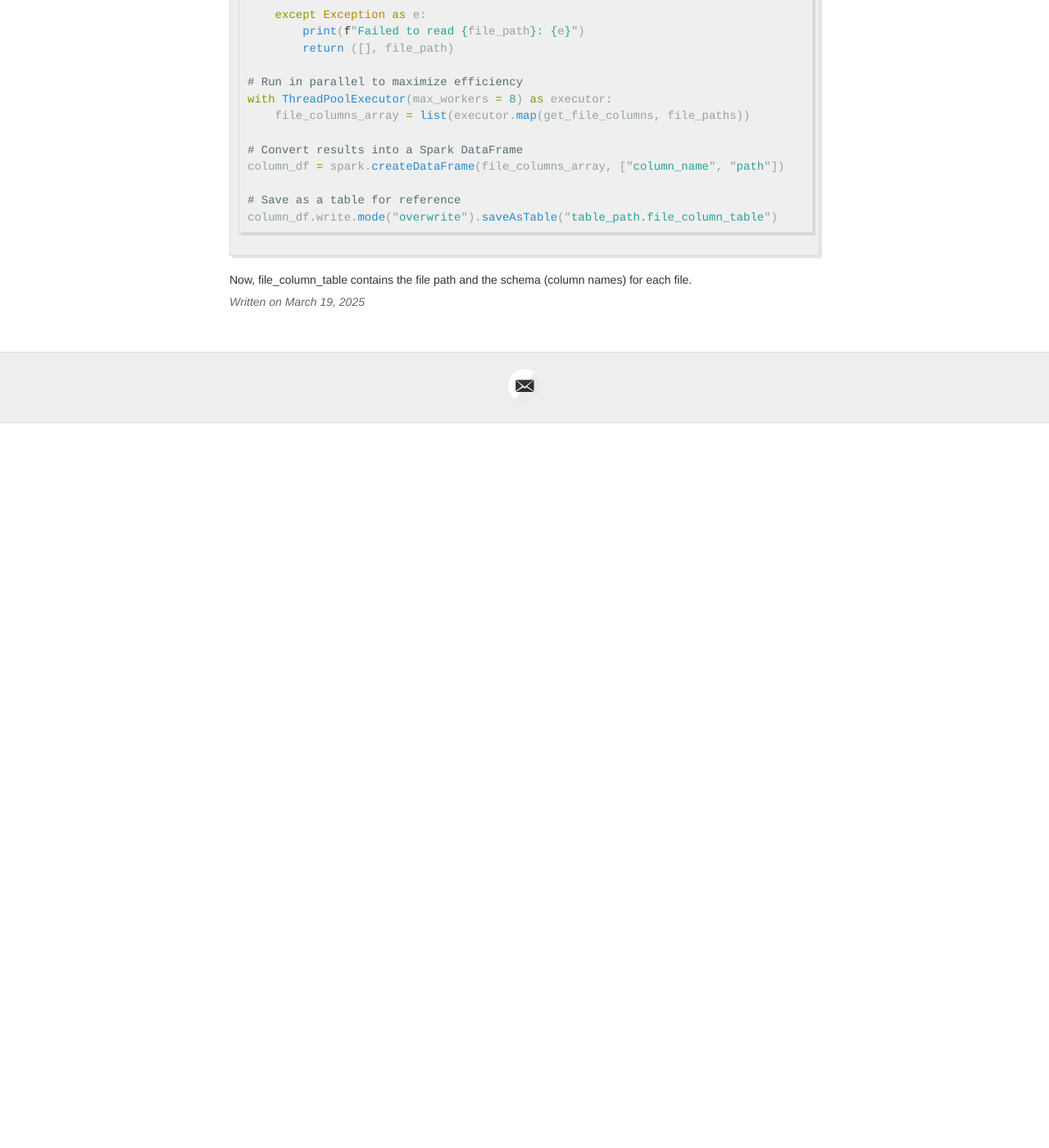
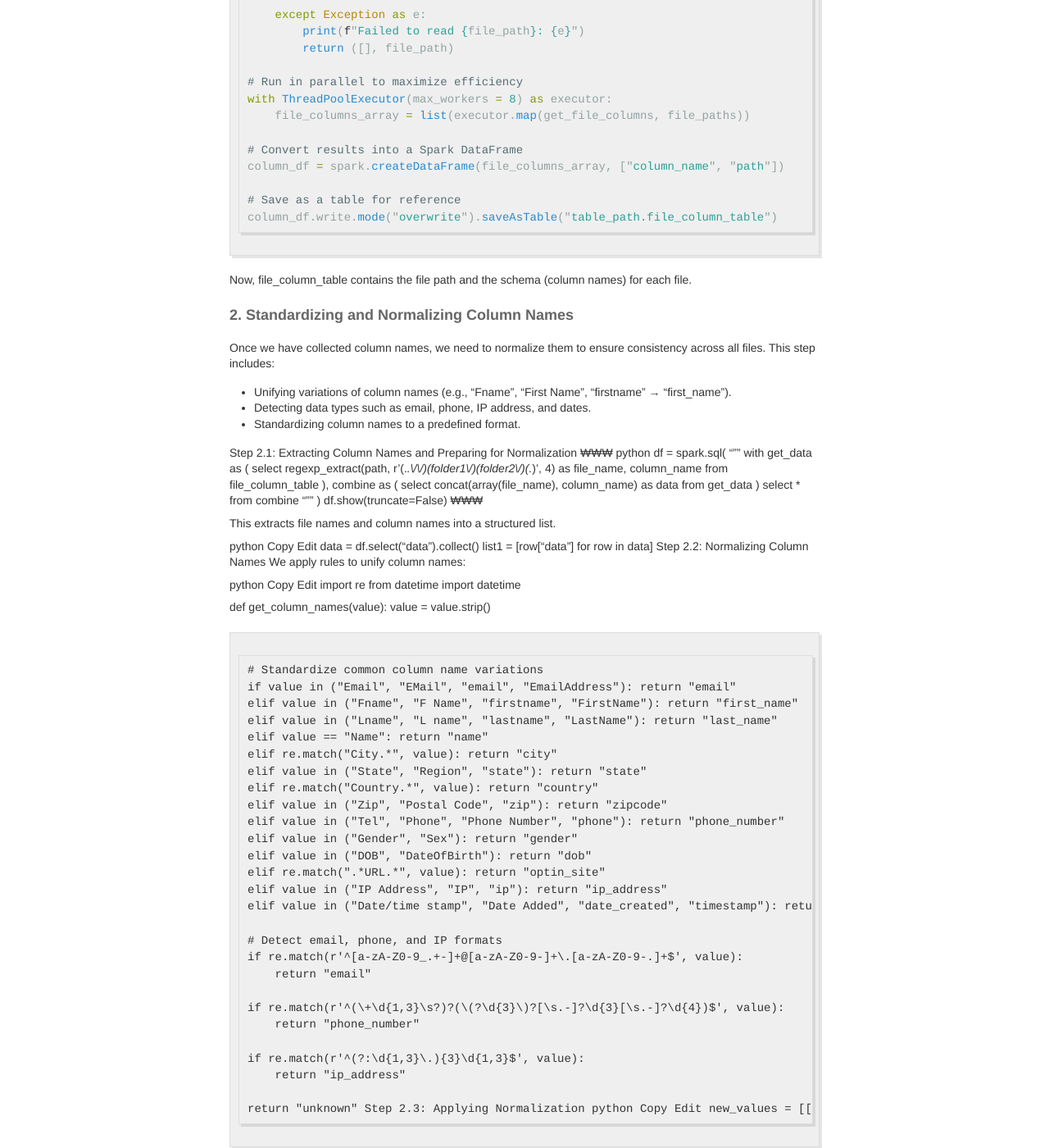
Before and after one commit to noahtjkim/noahtjkim.github.io, a Jekyll site: the page built from _posts/2025-03-19-Processing-Large_Datasets-in-Databricks-for-Data-Warehouse-Integration.md, in a window 1280 px wide and 1400 px high, scrolled down 1277 px. Shown: the whole window at 82% size. Built offline with Jekyll 4.4.1, drawn with Linux system fonts in a browser that asks for light colours; before the commit the page ends 1793 px from its top, so only the background shows below that.

Commit message:
Update 2025-03-19-Processing-Large_Datasets-in-Databricks-for-Data-Warehouse-Integration.md

````diff
--- a/_posts/2025-03-19-Processing-Large_Datasets-in-Databricks-for-Data-Warehouse-Integration.md
+++ b/_posts/2025-03-19-Processing-Large_Datasets-in-Databricks-for-Data-Warehouse-Integration.md
@@ -63,3 +63,87 @@ column_df = spark.createDataFrame(file_columns_array, ["column_name", "path"])
 column_df.write.mode("overwrite").saveAsTable("table_path.file_column_table")
 ```
 Now, file_column_table contains the file path and the schema (column names) for each file.
+
+#### 2. Standardizing and Normalizing Column Names
+Once we have collected column names, we need to normalize them to ensure consistency across all files. This step includes:
+
+- Unifying variations of column names (e.g., "Fname", "First Name", "firstname" → "first_name").
+- Detecting data types such as email, phone, IP address, and dates.
+- Standardizing column names to a predefined format.
+
+Step 2.1: Extracting Column Names and Preparing for Normalization
+₩₩₩ python
+df = spark.sql(
+    """
+    with get_data as (
+        select
+            regexp_extract(path, r'(.*.\/\/)(folder1\/)(folder2\/)(.*)', 4) as file_name,
+            column_name
+        from file_column_table
+    ),
+    combine as (
+        select
+            concat(array(file_name), column_name) as data
+        from get_data
+    )
+    select *
+    from combine
+    """
+)
+df.show(truncate=False)
+₩₩₩
+
+
+This extracts file names and column names into a structured list.
+
+python
+Copy
+Edit
+data = df.select("data").collect()
+list1 = [row["data"] for row in data]
+Step 2.2: Normalizing Column Names
+We apply rules to unify column names:
+
+python
+Copy
+Edit
+import re
+from datetime import datetime
+
+def get_column_names(value):
+    value = value.strip()
+
+    # Standardize common column name variations
+    if value in ("Email", "EMail", "email", "EmailAddress"): return "email"
+    elif value in ("Fname", "F Name", "firstname", "FirstName"): return "first_name"
+    elif value in ("Lname", "L name", "lastname", "LastName"): return "last_name"
+    elif value == "Name": return "name"
+    elif re.match("City.*", value): return "city"
+    elif value in ("State", "Region", "state"): return "state"
+    elif re.match("Country.*", value): return "country"
+    elif value in ("Zip", "Postal Code", "zip"): return "zipcode"
+    elif value in ("Tel", "Phone", "Phone Number", "phone"): return "phone_number"
+    elif value in ("Gender", "Sex"): return "gender"
+    elif value in ("DOB", "DateOfBirth"): return "dob"
+    elif re.match(".*URL.*", value): return "optin_site"
+    elif value in ("IP Address", "IP", "ip"): return "ip_address"
+    elif value in ("Date/time stamp", "Date Added", "date_created", "timestamp"): return "optin_datetime"
+
+    # Detect email, phone, and IP formats
+    if re.match(r'^[a-zA-Z0-9_.+-]+@[a-zA-Z0-9-]+\.[a-zA-Z0-9-.]+$', value):
+        return "email"
+
+    if re.match(r'^(\+\d{1,3}\s?)?(\(?\d{3}\)?[\s.-]?\d{3}[\s.-]?\d{4})$', value):
+        return "phone_number"
+
+    if re.match(r'^(?:\d{1,3}\.){3}\d{1,3}$', value):
+        return "ip_address"
+
+    return "unknown"
+Step 2.3: Applying Normalization
+python
+Copy
+Edit
+new_values = [[get_column_names(value) for value in row] for row in list1]
+print(new_values)
+This results in a standardized column name mapping.
````
